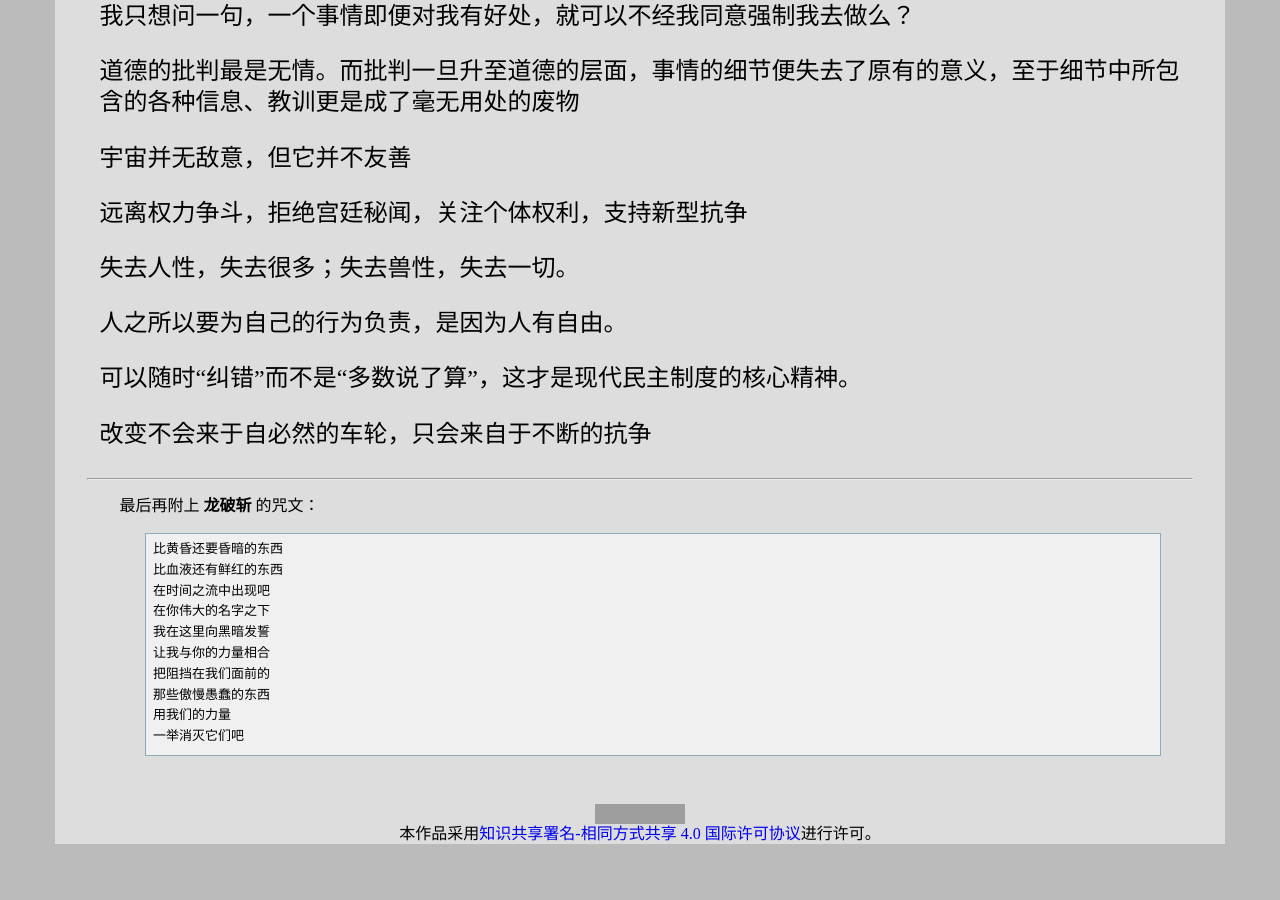
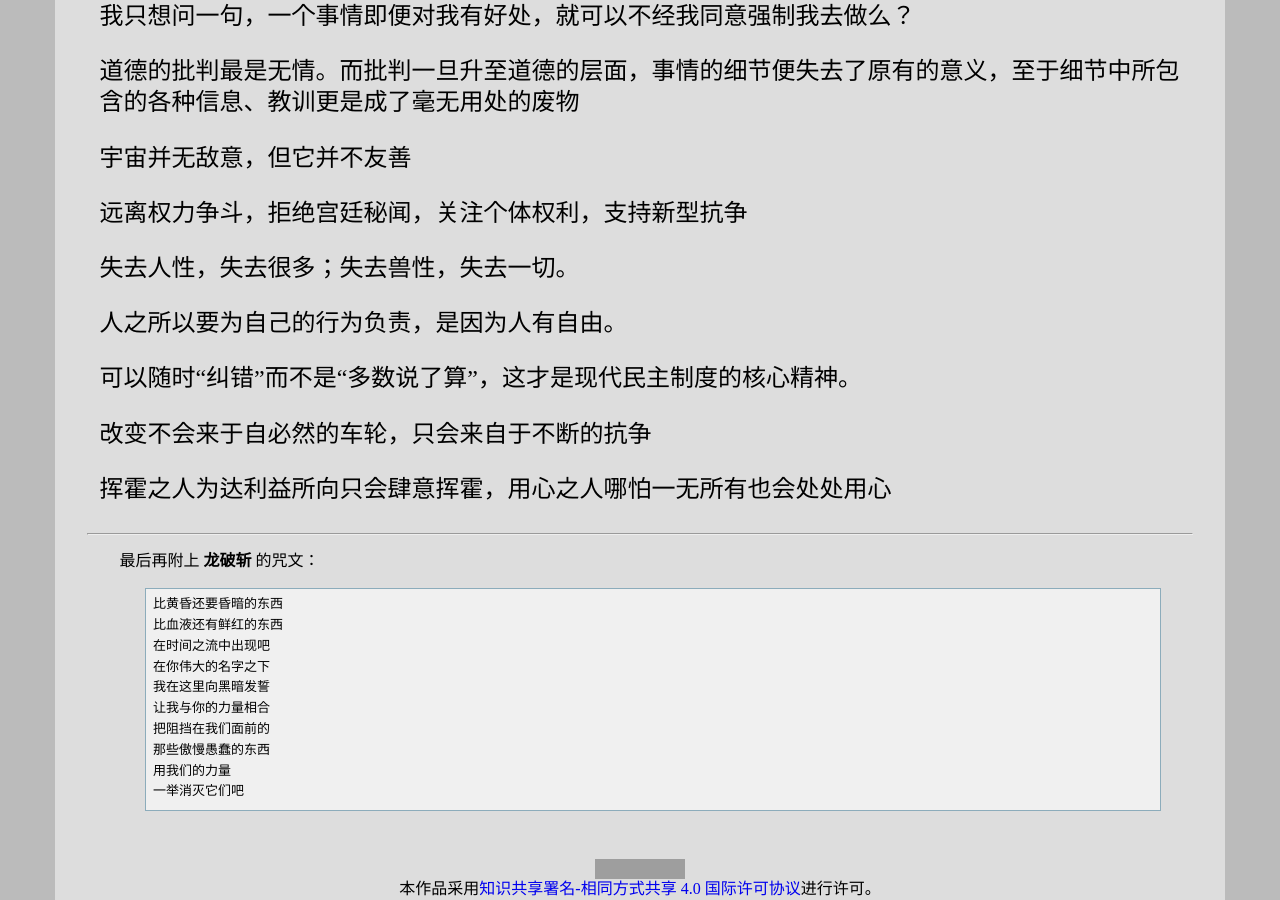
Before and after one commit to leiqin/leiqin.github.io, a Jekyll site: the page built from shoucang/revelation.markdown, in a window 1280 px wide and 900 px high, scrolled down 6501 px. Built offline with Jekyll 4.4.1, drawn with Linux system fonts in a browser that asks for light colours; nearby versions of some CDN libraries; before the commit the page ends 7345 px from its top, so only the background shows below that; grey boxes are pictures that could not be loaded.

Commit message:
+ 添加克雷圣经

```diff
--- a/shoucang/revelation.markdown
+++ b/shoucang/revelation.markdown
@@ -346,6 +346,9 @@ title: 克雷圣经
 改变不会来于自必然的车轮，只会来自于不断的抗争
 :	纪录片 [互联网之子 The Internet's Own Boy: The Story of Aaron Swartz](https://movie.douban.com/subject/25785114/) 1:39:19
 
+挥霍之人为达利益所向只会肆意挥霍，用心之人哪怕一无所有也会处处用心
+:	视频 [中国电视剧音乐编年史2016-2017(个人向)](https://www.bilibili.com/video/av18044700/) 63:16
+
 * * *
 
 最后再附上 **龙破斩** 的咒文：
```
